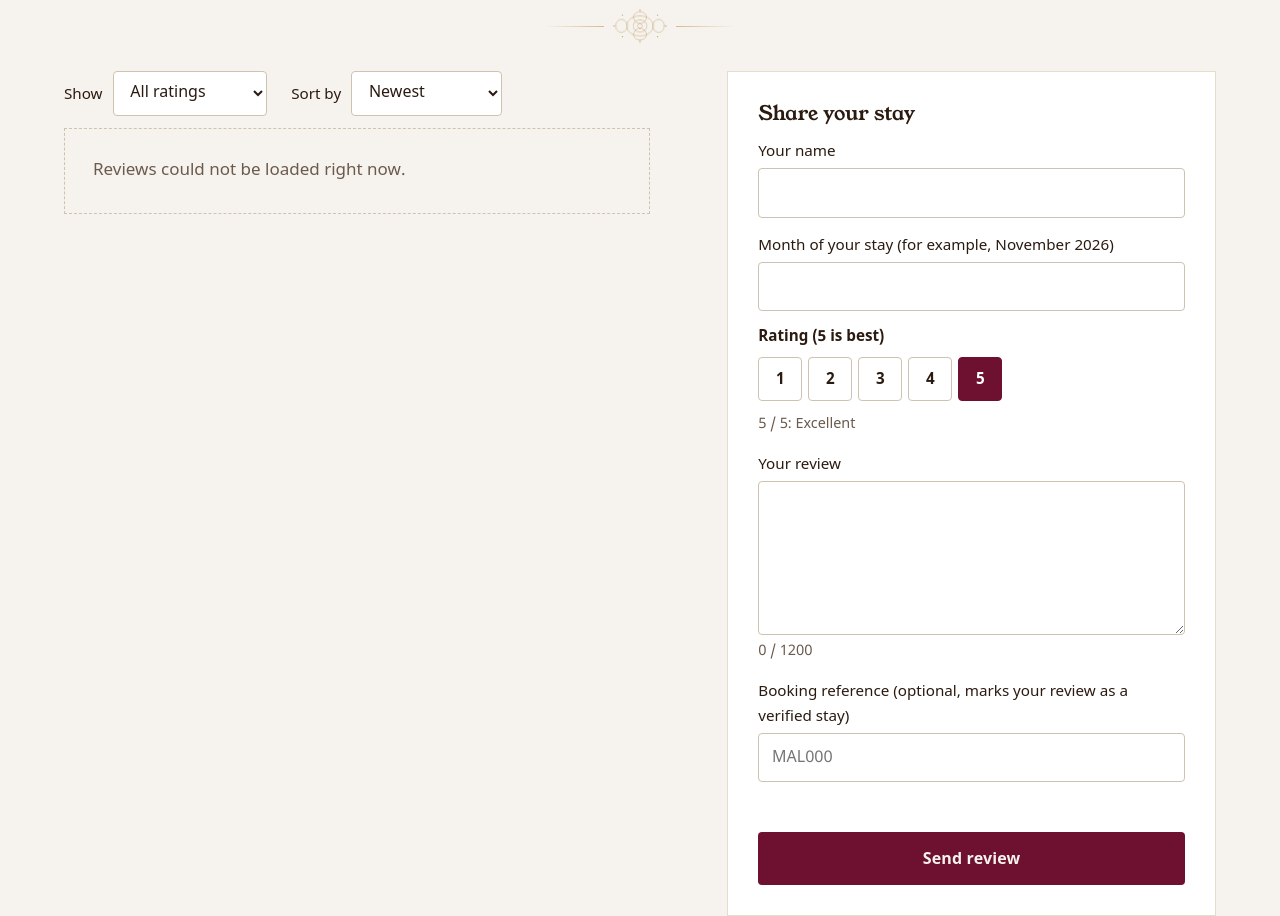
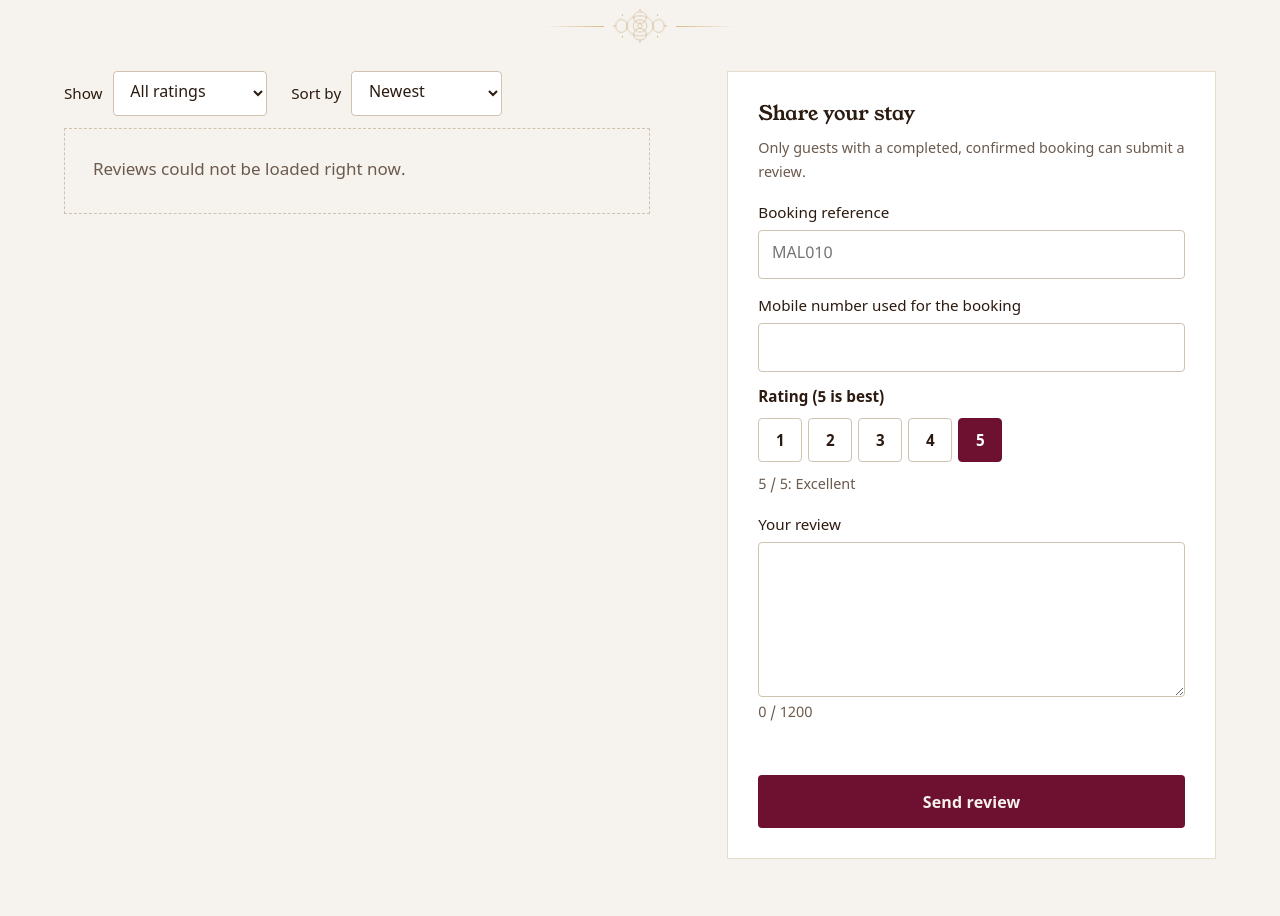
Before and after one commit to amirthak028-lang/malaragam-homestay-testing, a plain HTML site: page reviews.html in a window 1280 px wide. Shown: the part 340-1256 px from the top of the page. Drawn offline with nearby package versions, Linux system fonts and the light colour scheme; no server answers; a web font is replaced by a local one.

Commit message:
Update reviews.html

```diff
--- a/reviews.html
+++ b/reviews.html
@@ -53,8 +53,9 @@
     </div>
     <form class="review-form" id="reviewForm">
       <h3 data-i18n="rp_form">Share your stay</h3>
-      <label><span data-i18n="rp_name">Your name</span><input type="text" name="guest_name" maxlength="60" required></label>
-      <label><span data-i18n="rp_month">Month of your stay (for example, November 2026)</span><input type="text" name="stay_month" maxlength="30"></label>
+      <p class="hint" data-i18n="rp_verified_only">Only guests with a completed, confirmed booking can submit a review.</p>
+      <label><span data-i18n="rp_ref">Booking reference</span><input type="text" name="booking_reference" maxlength="20" placeholder="MAL010" autocomplete="off" required></label>
+      <label><span data-i18n="rp_mobile">Mobile number used for the booking</span><input type="tel" name="mobile" inputmode="tel" autocomplete="tel" maxlength="20" required></label>
       <fieldset class="f-group" style="border:0;padding:0;margin:0">
         <legend style="font:600 .95rem var(--body);color:var(--teak)" data-i18n="rp_rating">Rating (5 is best)</legend>
         <div class="rating-pick">
@@ -66,8 +67,7 @@
         </div>
         <p class="hint" id="ratingLabel" aria-live="polite"></p>
       </fieldset>
-      <label><span data-i18n="rp_text">Your review</span><textarea name="body" id="rvBody" rows="5" maxlength="1200" required></textarea><small class="hint" id="charCount">0 / 1200</small></label>
-      <label><span data-i18n="rp_ref">Booking reference (optional, marks your review as a verified stay)</span><input type="text" name="booking_reference" maxlength="20" placeholder="MAL000"></label>
+      <label><span data-i18n="rp_text">Your review</span><textarea name="review_text" id="rvBody" rows="5" maxlength="1200" required></textarea><small class="hint" id="charCount">0 / 1200</small></label>
       <p class="inline-msg" id="reviewMsg" role="status"></p>
       <button class="btn btn-maroon" type="submit" data-i18n="rp_send">Send review</button>
     </form>
```
